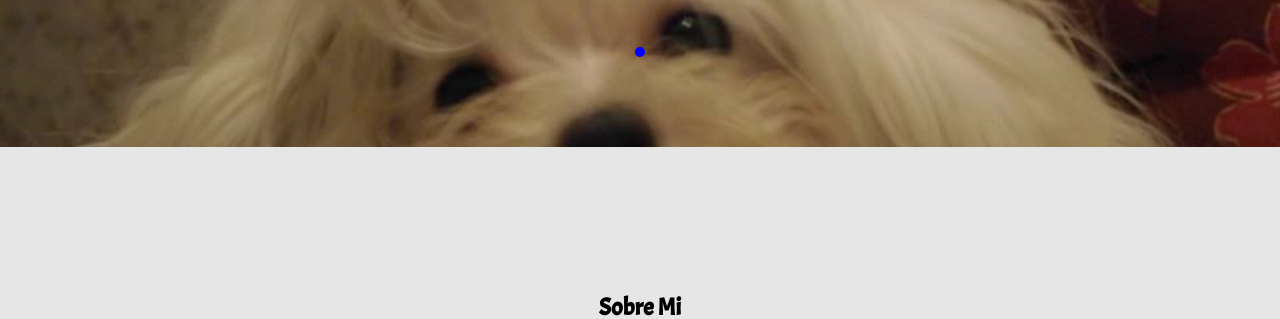
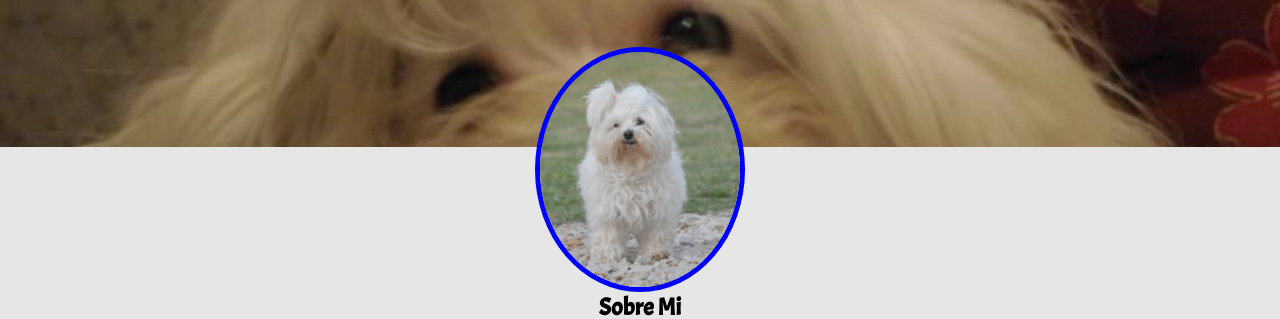
Before and after one commit to maxpowerlp/CVTicMas-Max, a plain HTML site: page index.html in a window 1280 px wide. Shown: the part 255-574 px from the top of the page. Drawn offline with Linux system fonts and the light colour scheme; files whose address does not match are found by name.

Commit message:
Update index.html

```diff
--- a/index.html
+++ b/index.html
@@ -38,7 +38,7 @@
 				</div>
 			</div>
 			<div class="foto">
-				<img src="img/foto.png" alt="">
+				<img src="foto.png" alt="">
 		</div>
 	</section>
 
```
